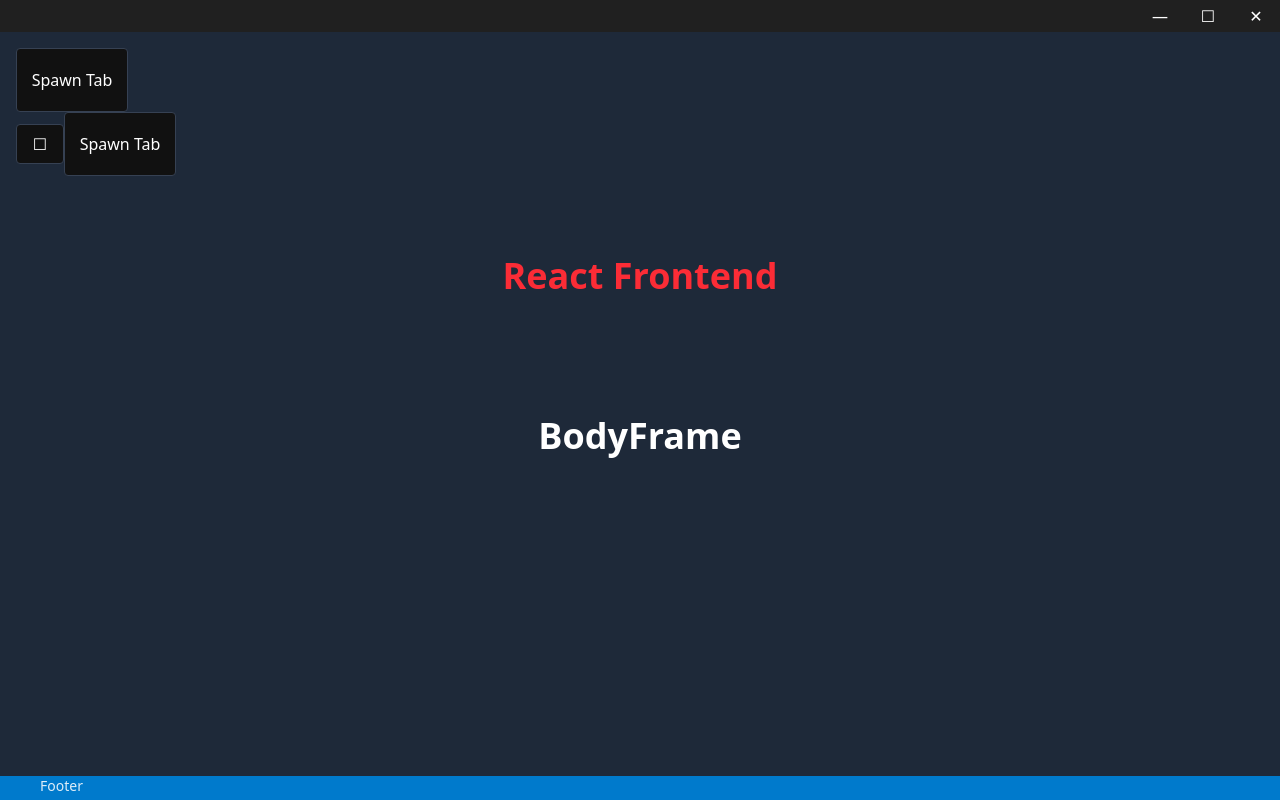
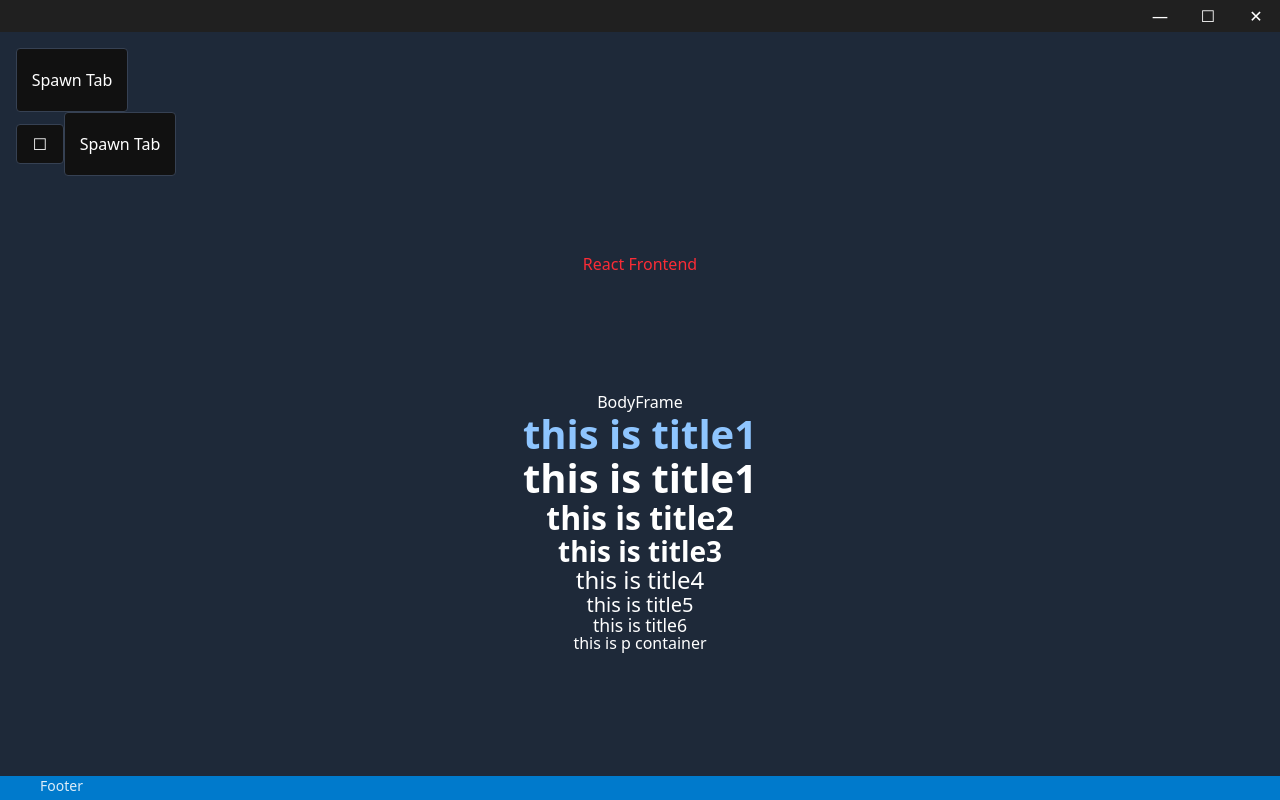
Before and after one commit to alesurankar/CefApp, a React (Vite) app in the folder ReactCef/: page / in a window 1280 px wide. Built offline with nearby package versions, Linux system fonts and the light colour scheme.

Commit message:
react add default styles

```diff
--- a/ReactCef/src/gui/BodyFrame.tsx
+++ b/ReactCef/src/gui/BodyFrame.tsx
@@ -33,6 +33,14 @@ const BodyFrame: React.FC<BodyFrameProps> = ({ className, spawnTab }) => {
         <p className="text-red-500">React Frontend</p>
         <br /><br /><br />
         <p>BodyFrame</p>
+        <h1 className="text-blue-300">this is title1</h1>
+        <h1>this is title1</h1>
+        <h2>this is title2</h2>
+        <h3>this is title3</h3>
+        <h4>this is title4</h4>
+        <h5>this is title5</h5>
+        <h6>this is title6</h6>
+        <p>this is p container</p>
         </div>
     </div>
   );
--- a/ReactCef/src/index.css
+++ b/ReactCef/src/index.css
@@ -15,46 +15,48 @@
   -moz-osx-font-smoothing: grayscale;
 }
 
-a {
-  cursor: pointer;
+@layer base {
+
+  h1 {
+    font-size: 2.5rem;
+    font-weight: 600;
   }
 
-/* body {
-  margin: 0;
-  display: flex;
-  place-items: center;
-  min-width: 320px;
-  min-height: 100vh;
-} */
+  h2 {
+    font-size: 2rem;
+    font-weight: 600;
+  }
 
-/* h1 {
-  font-size: 3.2em;
-  line-height: 1.1;
-} */
+  h3 {
+    font-size: 1.75rem;
+    font-weight: 600;
+  }
+
+  h4 {
+    font-size: 1.5rem;
+    font-weight: 500;
+  }
+
+  h5 {
+    font-size: 1.25rem;
+    font-weight: 500;
+  }
+
+  h6 {
+    font-size: 1.1rem;
+    font-weight: 500;
+  }
+
+  p {
+    font-size: 1rem;
+    font-weight: 400;
+  }
 
   button {
     cursor: pointer;
   }
-/* button {
-  border-radius: 8px;
-  border: 1px solid transparent;
-  padding: 0.6em 1.2em;
-  font-size: 1em;
-  font-weight: 500;
-  font-family: inherit;
+
+  a {
     cursor: pointer;
-  transition: border-color 0.25s;
-} */
-
-/* @media (prefers-color-scheme: light) {
-  :root {
-    color: #213547;
-    background-color: #ffffff;
   }
-  a:hover {
-    color: #747bff;
 }
-  button {
-    background-color: #f9f9f9;
-  }
-} */
```
Lines whose indentation alone changed are shown as unchanged.
